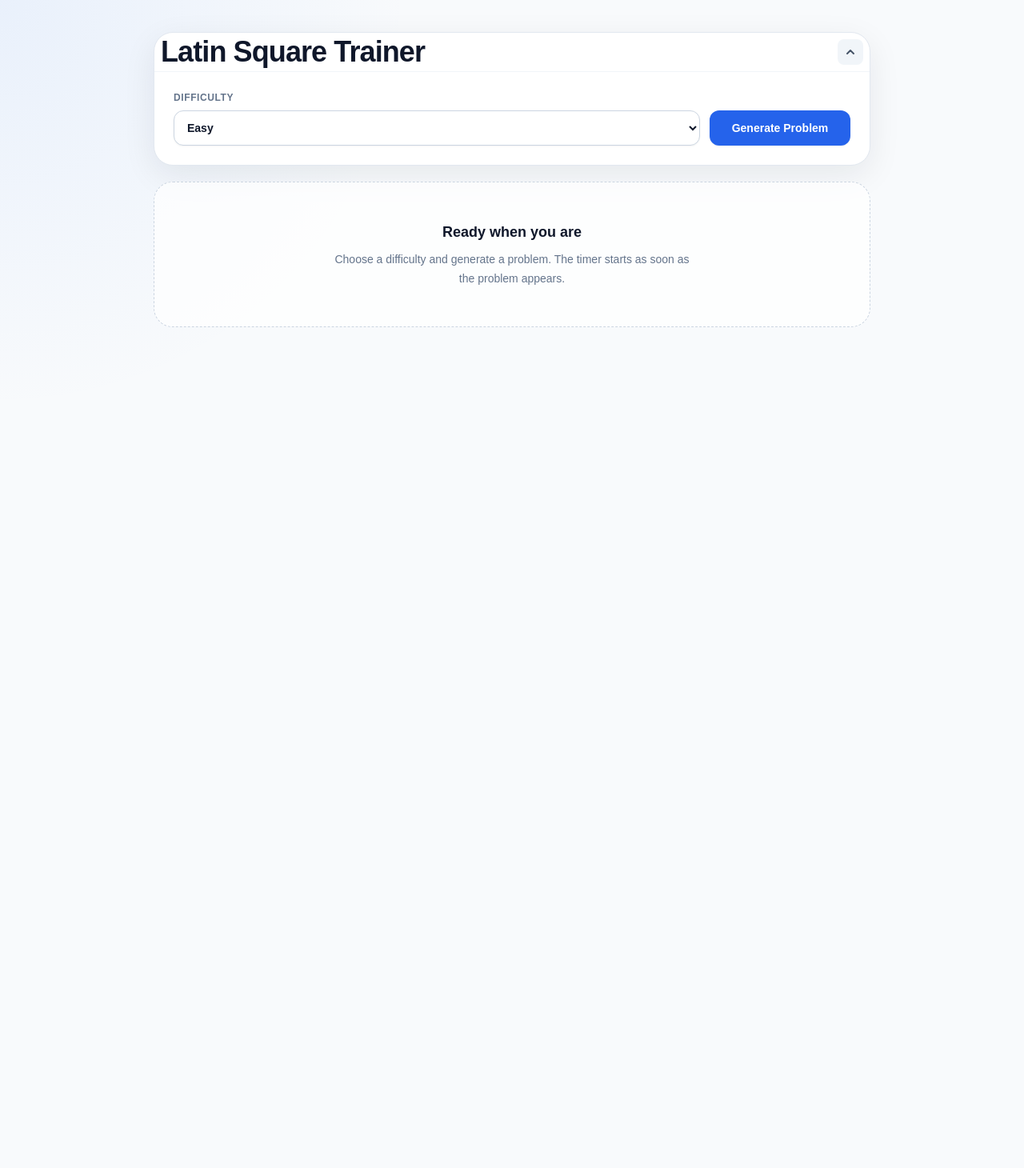
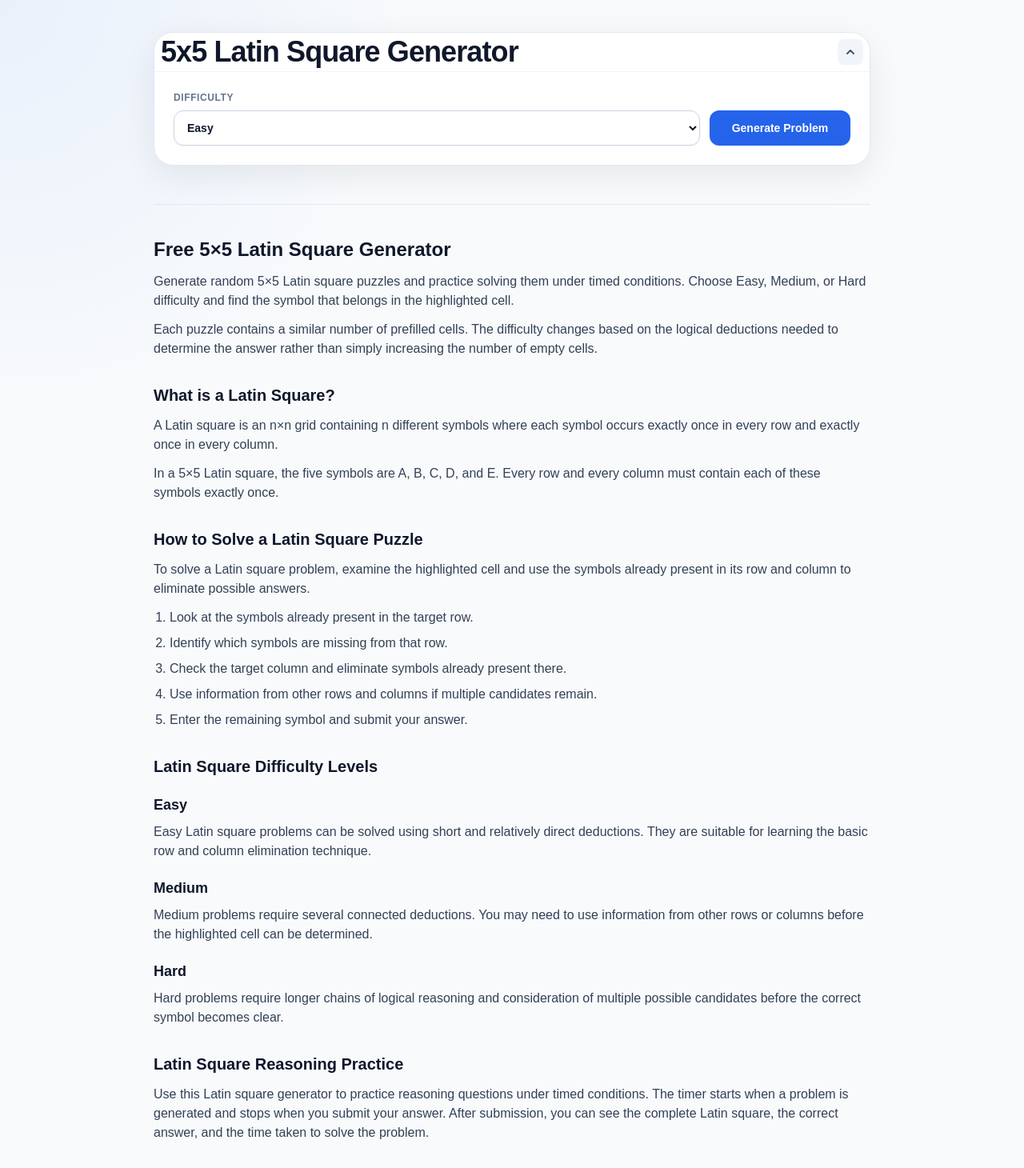
Before and after one commit to hxsh01/latinSquare, a Next.js app: page / in a window 1280 px wide. Shown: the top 1460 px of the page at 80% size. Before the commit the page ends 800 px from the top, so only its background shows below. Built offline with nearby package versions, Linux system fonts and the light colour scheme.

Commit message:
SEO optimised

```diff
--- a/app/layout.tsx
+++ b/app/layout.tsx
@@ -2,5 +2,39 @@ import type { Metadata } from "next";
 import "./globals.css";
 import { Analytics } from "@vercel/analytics/next";
 
-export const metadata: Metadata = { title:"Latin Square Trainer", description:"Timed 5×5 Latin square practice." };
-export default function RootLayout({children}:{readonly children:React.ReactNode}){return <html lang="en"><body>{children}<Analytics /></body></html>}
+export const metadata: Metadata = {
+  title: {
+    default: "Latin Square Generator - Free 5×5 Practice",
+    template: "%s | Latin Square Generator",
+  },
+  description:
+    "Generate free 5×5 Latin square puzzles with Easy, Medium and Hard difficulty. Practice Latin square reasoning questions with a timer and instant solutions.",
+  keywords: [
+    "latin square generator",
+    "5x5 latin square generator",
+    "latin square puzzle generator",
+    "latin square solver",
+    "latin square practice",
+    "latin square questions",
+    "latin square reasoning questions",
+  ],
+  robots: {
+    index: true,
+    follow: true,
+  },
+};
+
+export default function RootLayout({
+  children,
+}: {
+  readonly children: React.ReactNode;
+}) {
+  return (
+    <html lang="en">
+      <body>
+        {children}
+        <Analytics />
+      </body>
+    </html>
+  );
+}
--- a/app/page.tsx
+++ b/app/page.tsx
@@ -115,7 +115,7 @@ export default function Home() {
           >
             <div className="min-w-0">
               <div className="text-xl font-black tracking-tight sm:text-4xl">
-                Latin Square Trainer
+                5x5 Latin Square Generator
               </div>
               {!isSettingsOpen && (
                 <p className="mt-3 text-sm font-bold capitalize text-slate-900">
@@ -282,13 +282,106 @@ export default function Home() {
         )}
 
         {!puzzle && (
-          <section className="mt-5 rounded-3xl border border-dashed border-slate-300 bg-white/70 p-8 text-center sm:p-12">
-            <h2 className="text-lg font-bold">Ready when you are</h2>
+          <section className="mt-12 border-t border-slate-200 pt-10">
+            <div className="max-w-none text-slate-700">
+              <h2 className="text-2xl font-black text-slate-900">
+                Free 5×5 Latin Square Generator
+              </h2>
 
-            <p className="mx-auto mt-2 max-w-md text-sm leading-6 text-slate-500">
-              Choose a difficulty and generate a problem. The timer starts as
-              soon as the problem appears.
-            </p>
+              <p className="mt-3 text-sm leading-7 sm:text-base">
+                Generate random 5×5 Latin square puzzles and practice solving
+                them under timed conditions. Choose Easy, Medium, or Hard
+                difficulty and find the symbol that belongs in the highlighted
+                cell.
+              </p>
+
+              <p className="mt-3 text-sm leading-7 sm:text-base">
+                Each puzzle contains a similar number of prefilled cells. The
+                difficulty changes based on the logical deductions needed to
+                determine the answer rather than simply increasing the number of
+                empty cells.
+              </p>
+
+              <h2 className="mt-8 text-xl font-black text-slate-900">
+                What is a Latin Square?
+              </h2>
+
+              <p className="mt-3 text-sm leading-7 sm:text-base">
+                A Latin square is an n×n grid containing n different symbols
+                where each symbol occurs exactly once in every row and exactly
+                once in every column.
+              </p>
+
+              <p className="mt-3 text-sm leading-7 sm:text-base">
+                In a 5×5 Latin square, the five symbols are A, B, C, D, and E.
+                Every row and every column must contain each of these symbols
+                exactly once.
+              </p>
+
+              <h2 className="mt-8 text-xl font-black text-slate-900">
+                How to Solve a Latin Square Puzzle
+              </h2>
+
+              <p className="mt-3 text-sm leading-7 sm:text-base">
+                To solve a Latin square problem, examine the highlighted cell
+                and use the symbols already present in its row and column to
+                eliminate possible answers.
+              </p>
+
+              <ol className="mt-3 list-decimal space-y-2 pl-5 text-sm leading-7 sm:text-base">
+                <li>Look at the symbols already present in the target row.</li>
+                <li>Identify which symbols are missing from that row.</li>
+                <li>
+                  Check the target column and eliminate symbols already present
+                  there.
+                </li>
+                <li>
+                  Use information from other rows and columns if multiple
+                  candidates remain.
+                </li>
+                <li>Enter the remaining symbol and submit your answer.</li>
+              </ol>
+
+              <h2 className="mt-8 text-xl font-black text-slate-900">
+                Latin Square Difficulty Levels
+              </h2>
+
+              <h3 className="mt-5 text-lg font-bold text-slate-900">Easy</h3>
+
+              <p className="mt-2 text-sm leading-7 sm:text-base">
+                Easy Latin square problems can be solved using short and
+                relatively direct deductions. They are suitable for learning the
+                basic row and column elimination technique.
+              </p>
+
+              <h3 className="mt-5 text-lg font-bold text-slate-900">Medium</h3>
+
+              <p className="mt-2 text-sm leading-7 sm:text-base">
+                Medium problems require several connected deductions. You may
+                need to use information from other rows or columns before the
+                highlighted cell can be determined.
+              </p>
+
+              <h3 className="mt-5 text-lg font-bold text-slate-900">Hard</h3>
+
+              <p className="mt-2 text-sm leading-7 sm:text-base">
+                Hard problems require longer chains of logical reasoning and
+                consideration of multiple possible candidates before the correct
+                symbol becomes clear.
+              </p>
+
+              <h2 className="mt-8 text-xl font-black text-slate-900">
+                Latin Square Reasoning Practice
+              </h2>
+
+              <p className="mt-3 text-sm leading-7 sm:text-base">
+                Use this Latin square generator to practice reasoning questions
+                under timed conditions. The timer starts when a problem is
+                generated and stops when you submit your answer. After
+                submission, you can see the complete Latin square, the correct
+                answer, and the time taken to solve the problem.
+              </p>
+            </div>
           </section>
         )}
       </div>
--- /dev/null
+++ b/app/robots.ts
@@ -0,0 +1,14 @@
+import type { MetadataRoute } from "next";
+
+export default function robots(): MetadataRoute.Robots {
+  const baseUrl =
+    process.env.NEXT_PUBLIC_SITE_URL ?? "https://your-domain.com";
+
+  return {
+    rules: {
+      userAgent: "*",
+      allow: "/",
+    },
+    sitemap: `${baseUrl}/sitemap.xml`,
+  };
+}
--- /dev/null
+++ b/app/sitemap.ts
@@ -0,0 +1,14 @@
+import type { MetadataRoute } from "next";
+
+export default function sitemap(): MetadataRoute.Sitemap {
+  const baseUrl ="https://latinsquare.vercel.app";
+
+  return [
+    {
+      url: baseUrl,
+      lastModified: new Date(),
+      changeFrequency: "weekly",
+      priority: 1,
+    },
+  ];
+}
```
